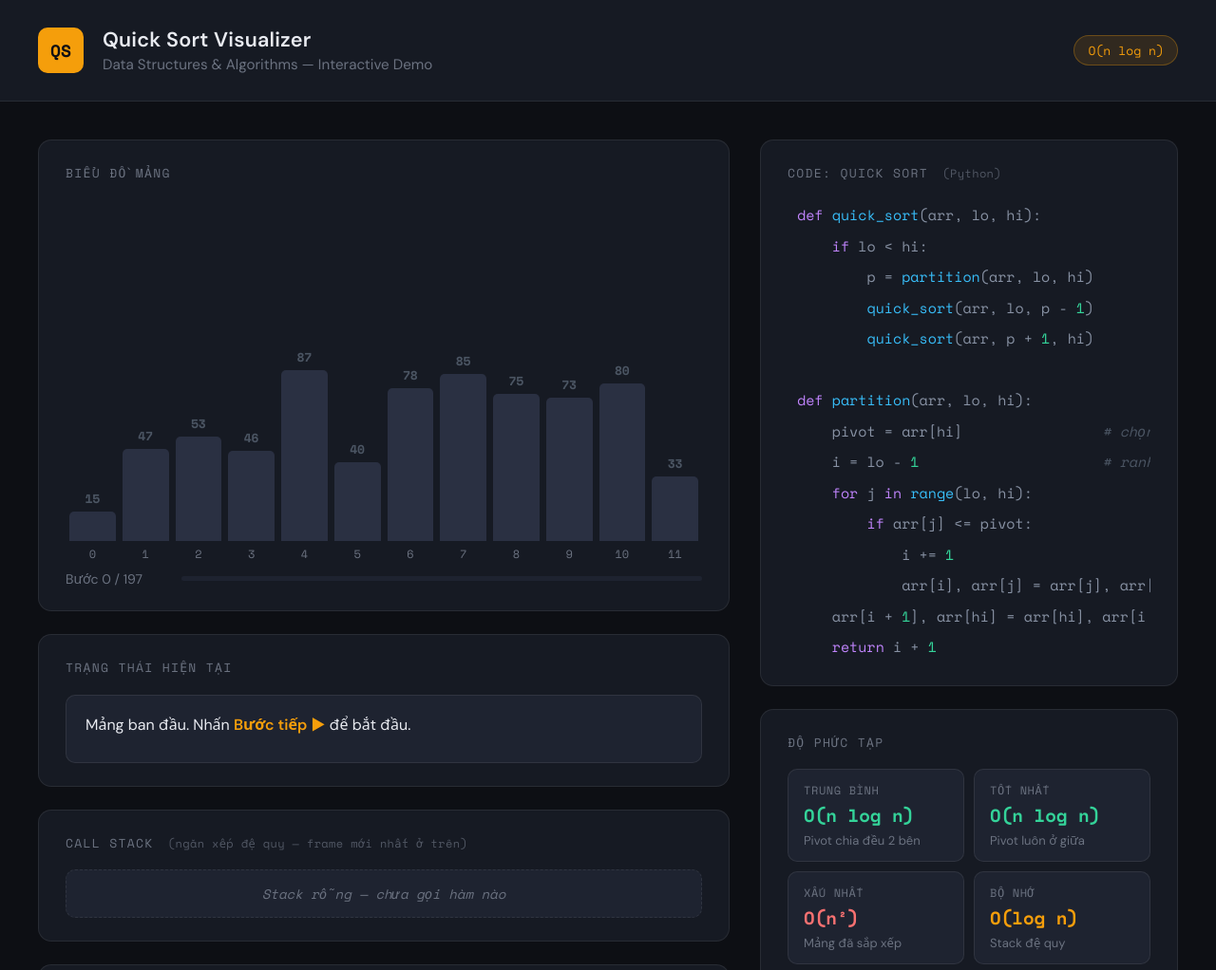
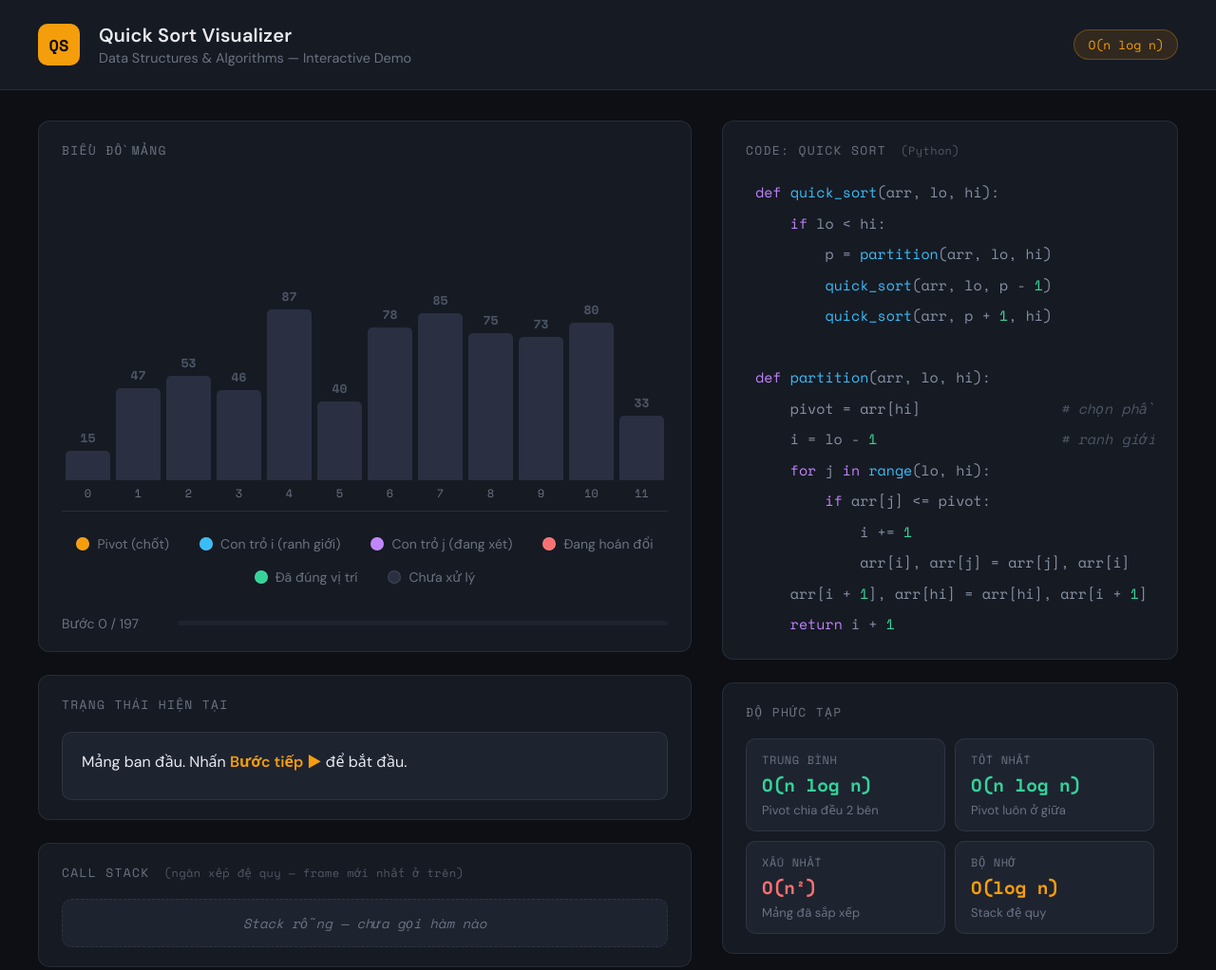
Before and after one commit to MinhAnh-IT/sort, a website: page index.html in a window 1280 px wide. Shown: the top 1022 px of the page at 95% size. Drawn offline with nearby package versions, Linux system fonts and the light colour scheme.

Commit message:
redeploy

```diff
--- a/index.html
+++ b/index.html
@@ -42,6 +42,16 @@
     <div class="panel">
       <div class="panel-title">Biểu đồ mảng</div>
       <div id="bar-container" role="img" aria-label="Biểu đồ cột hiển thị mảng"></div>
+      <div class="legend-container">
+        <div class="legend">
+          <div class="legend-item"><div class="dot" style="background:var(--pivot)"></div>Pivot (chốt)</div>
+          <div class="legend-item"><div class="dot" style="background:var(--i-color)"></div>Con trỏ i (ranh giới)</div>
+          <div class="legend-item"><div class="dot" style="background:var(--j-color)"></div>Con trỏ j (đang xét)</div>
+          <div class="legend-item"><div class="dot" style="background:var(--swap)"></div>Đang hoán đổi</div>
+          <div class="legend-item"><div class="dot" style="background:var(--sorted)"></div>Đã đúng vị trí</div>
+          <div class="legend-item"><div class="dot" style="background:var(--default-bar)"></div>Chưa xử lý</div>
+        </div>
+      </div>
       <div style="height: 30px;"></div>
       <div class="progress-wrap">
         <span id="step-count" style="min-width:110px">Bước 0 / 0</span>
@@ -82,18 +92,6 @@
         <label for="speed-slider">Tốc độ:</label>
         <input type="range" min="100" max="1400" value="700" id="speed-slider" aria-label="Tốc độ chạy tự động">
         <span id="speed-label">vừa</span>
-      </div>
-    </div>
-
-    <div class="panel">
-      <div class="panel-title">Chú thích màu</div>
-      <div class="legend">
-        <div class="legend-item"><div class="dot" style="background:var(--pivot)"></div>Pivot (chốt)</div>
-        <div class="legend-item"><div class="dot" style="background:var(--i-color)"></div>Con trỏ i (ranh giới)</div>
-        <div class="legend-item"><div class="dot" style="background:var(--j-color)"></div>Con trỏ j (đang xét)</div>
-        <div class="legend-item"><div class="dot" style="background:var(--swap)"></div>Đang hoán đổi</div>
-        <div class="legend-item"><div class="dot" style="background:var(--sorted)"></div>Đã đúng vị trí</div>
-        <div class="legend-item"><div class="dot" style="background:var(--default-bar)"></div>Chưa xử lý</div>
       </div>
     </div>
 
--- a/styles.css
+++ b/styles.css
@@ -34,7 +34,7 @@ body {
 
 /* ── Header ── */
 header {
-  padding: 1.75rem 2.5rem;
+  padding: 1.5rem 2.5rem;
   border-bottom: 1px solid var(--border);
   display: flex;
   align-items: center;
@@ -42,23 +42,23 @@ header {
   background: var(--surface);
 }
 .logo {
-  width: 48px; height: 48px;
+  width: 44px; height: 44px;
   background: var(--pivot);
   border-radius: 10px;
   display: flex; align-items: center; justify-content: center;
   font-family: var(--mono);
   font-weight: 700;
-  font-size: 18px;
+  font-size: 17px;
   color: #0d0f14;
   flex-shrink: 0;
 }
 header h1 {
-  font-size: 1.35rem;
+  font-size: 1.25rem;
   font-weight: 600;
   letter-spacing: 0.01em;
 }
 header p {
-  font-size: 0.95rem;
+  font-size: 0.9rem;
   color: var(--muted);
   margin-top: 2px;
 }
@@ -77,16 +77,24 @@ header p {
 main {
   flex: 1;
   display: grid;
-  grid-template-columns: 1fr 440px;
-  max-width: 1600px;
+  grid-template-columns: 1fr 480px;
+  max-width: 1800px;
   width: 100%;
   margin: 0 auto;
-  padding: 2.5rem;
+  padding: 2rem 2.5rem;
   gap: 2rem;
 }
 
-@media (max-width: 900px) {
-  main { grid-template-columns: 1fr; padding: 1rem; }
+@media (max-width: 1200px) {
+  main {
+    grid-template-columns: 1fr;
+    padding: 1.5rem;
+    gap: 1.5rem;
+  }
+}
+
+@media (max-width: 768px) {
+  main { padding: 1rem; }
   header { padding: 1rem; }
 }
 
@@ -101,8 +109,8 @@ main {
 .panel {
   background: var(--surface);
   border: 1px solid var(--border);
-  border-radius: 14px;
-  padding: 1.5rem 1.75rem;
+  border-radius: 12px;
+  padding: 1.25rem 1.5rem;
 }
 
 .panel-title {
@@ -188,9 +196,9 @@ main {
 #bar-container {
   display: flex;
   align-items: flex-end;
-  gap: 7px;
-  height: 360px;
-  padding: 90px 4px 0;
+  gap: 6px;
+  height: 320px;
+  padding: 80px 4px 0;
   position: relative;
 }
 
@@ -390,21 +398,29 @@ input[type=range]::-moz-range-thumb {
 }
 
 /* ── Legend ── */
+.legend-container {
+  margin-top: 2rem;
+  padding-top: 1.5rem;
+  border-top: 1px solid var(--border);
+}
 .legend {
   display: flex;
   flex-wrap: wrap;
-  gap: 12px 22px;
+  justify-content: center;
+  gap: 1rem 2rem;
+  font-size: 14px;
 }
 .legend-item {
   display: flex;
   align-items: center;
   gap: 8px;
-  font-size: 14px;
   color: var(--muted);
 }
 .dot {
-  width: 13px; height: 13px;
-  border-radius: 4px;
+  width: 14px;
+  height: 14px;
+  border-radius: 99px;
+  border: 1px solid rgba(255,255,255,0.1);
 }
 
 /* ── Right: Pseudocode + Info ── */
```
